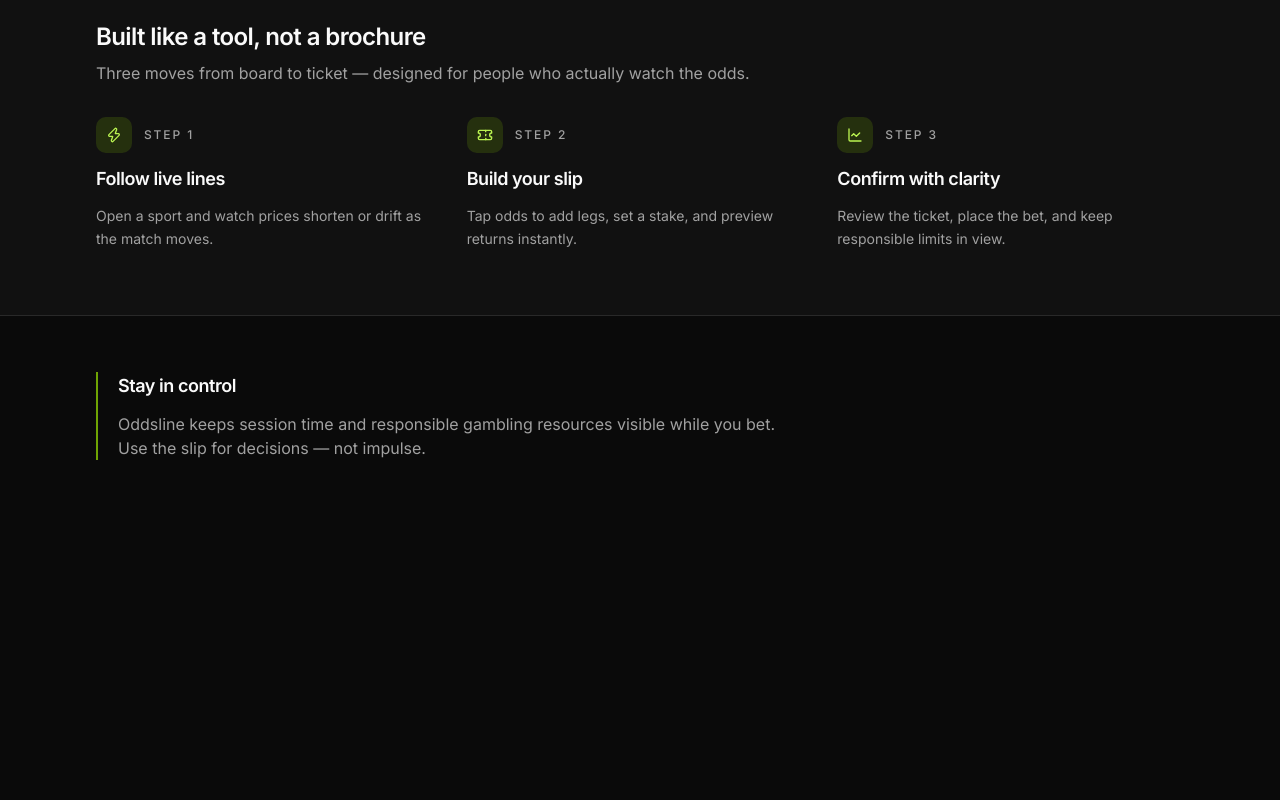
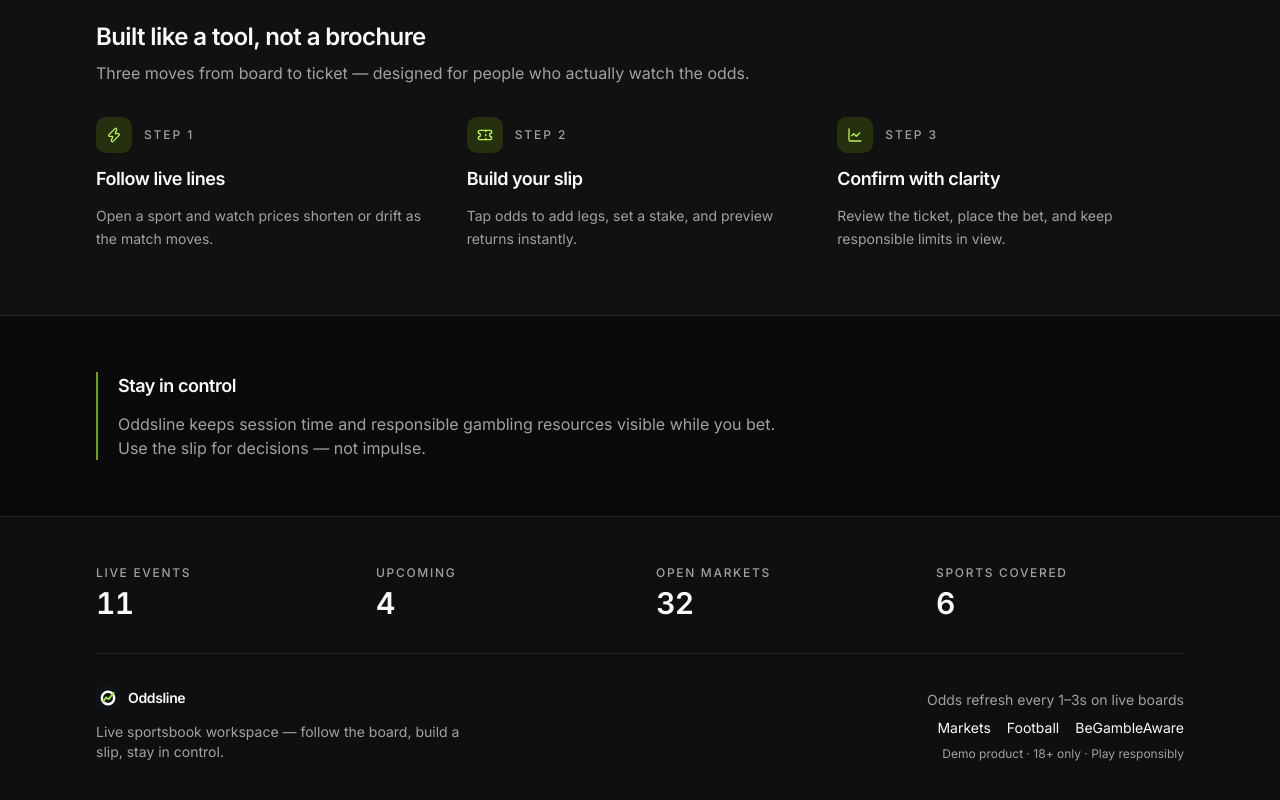
Before and after one commit to urateb/Oddsline, a Next.js app: page / in a window 1280 px wide. Shown: the part 1151-1951 px from the top of the page. Before the commit the page ends 1667 px from the top, so only its background shows below. Built offline with nearby package versions, Linux system fonts and the light colour scheme.

Commit message:
feat: add footer with live board kpis

```diff
--- a/src/app/layout.tsx
+++ b/src/app/layout.tsx
@@ -5,6 +5,7 @@ import { cn } from '@/lib/utils';
 import { AppProviders } from '@/components/providers/app-providers';
 import { Toaster } from '@/components/ui/sonner';
 import { SiteHeader } from '@/features/layout/site-header';
+import { SiteFooter } from '@/features/layout/site-footer';
 import { RgBanner } from '@/features/responsible-gambling/rg-banner';
 import { BetSlipPanel } from '@/features/bet-slip/bet-slip-panel';
 import {
@@ -68,7 +69,8 @@ export default async function RootLayout({
             helplinePhone={responsibleGambling.helplinePhone}
           />
           <div className="flex flex-1 flex-col">
-            <div className="flex-1 pb-20 lg:pb-0">{children}</div>
+            <div className="flex flex-1 flex-col pb-20 lg:pb-0">{children}</div>
+            <SiteFooter />
             <BetSlipPanel config={betSlipConfig} />
           </div>
           <Toaster />
--- /dev/null
+++ b/src/features/layout/site-footer.tsx
@@ -0,0 +1,81 @@
+import Link from 'next/link';
+
+import { OddslineLogo } from '@/components/shared/oddsline-logo';
+import { getBoardStats } from '@/features/sportsbook/api';
+
+export async function SiteFooter() {
+  const stats = await getBoardStats();
+
+  const kpis = [
+    { label: 'Live events', value: stats.live },
+    { label: 'Upcoming', value: stats.upcoming },
+    { label: 'Open markets', value: stats.markets },
+    { label: 'Sports covered', value: stats.sports },
+  ] as const;
+
+  return (
+    <footer className="mt-auto border-t border-border bg-muted/20">
+      <div className="mx-auto w-full max-w-6xl px-6 py-10 sm:px-8 sm:py-12">
+        <dl className="grid gap-8 border-b border-border pb-8 sm:grid-cols-2 lg:grid-cols-4">
+          {kpis.map((kpi) => (
+            <div key={kpi.label} className="flex flex-col gap-1">
+              <dt className="text-xs font-medium tracking-[0.14em] text-muted-foreground uppercase">
+                {kpi.label}
+              </dt>
+              <dd className="text-3xl font-semibold tracking-tight tabular-nums">
+                {kpi.value}
+              </dd>
+            </div>
+          ))}
+        </dl>
+
+        <div className="flex flex-col gap-6 pt-8 sm:flex-row sm:items-end sm:justify-between">
+          <div className="flex flex-col gap-3">
+            <Link
+              href="/"
+              className="flex w-fit items-center gap-2 text-sm font-semibold tracking-tight"
+            >
+              <OddslineLogo size={24} />
+              Oddsline
+            </Link>
+            <p className="max-w-sm text-sm text-muted-foreground">
+              Live sportsbook workspace — follow the board, build a slip, stay
+              in control.
+            </p>
+          </div>
+
+          <div className="flex flex-col gap-2 text-sm sm:items-end">
+            <p className="text-muted-foreground">
+              Odds refresh every 1–3s on live boards
+            </p>
+            <div className="flex flex-wrap gap-x-4 gap-y-1 sm:justify-end">
+              <Link
+                href="/#markets"
+                className="text-foreground underline-offset-4 hover:underline"
+              >
+                Markets
+              </Link>
+              <Link
+                href="/sport/football"
+                className="text-foreground underline-offset-4 hover:underline"
+              >
+                Football
+              </Link>
+              <a
+                href="https://www.begambleaware.org/"
+                target="_blank"
+                rel="noreferrer"
+                className="text-foreground underline-offset-4 hover:underline"
+              >
+                BeGambleAware
+              </a>
+            </div>
+            <p className="text-xs text-muted-foreground">
+              Demo product · 18+ only · Play responsibly
+            </p>
+          </div>
+        </div>
+      </div>
+    </footer>
+  );
+}
--- a/src/features/sportsbook/api.ts
+++ b/src/features/sportsbook/api.ts
@@ -61,3 +61,23 @@ export async function getResponsibleGambling(): Promise<ResponsibleGambling> {
 
   return data.responsibleGambling;
 }
+
+export async function getBoardStats() {
+  await delay(50);
+
+  const live = data.events.filter((event) => event.status === 'live').length;
+  const upcoming = data.events.filter(
+    (event) => event.status === 'upcoming',
+  ).length;
+  const markets = data.events.reduce(
+    (total, event) => total + event.markets.length,
+    0,
+  );
+
+  return {
+    sports: data.sports.length,
+    live,
+    upcoming,
+    markets,
+  };
+}
```
